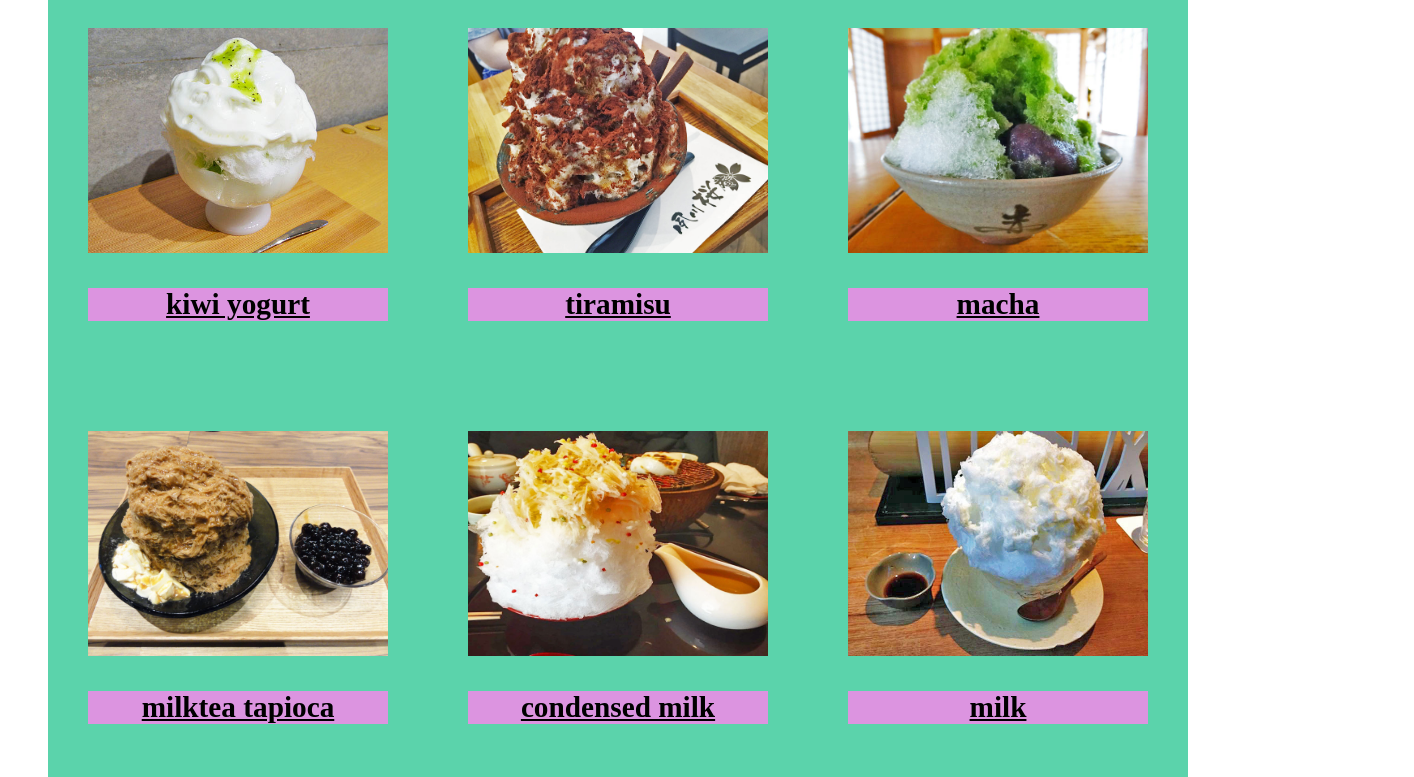
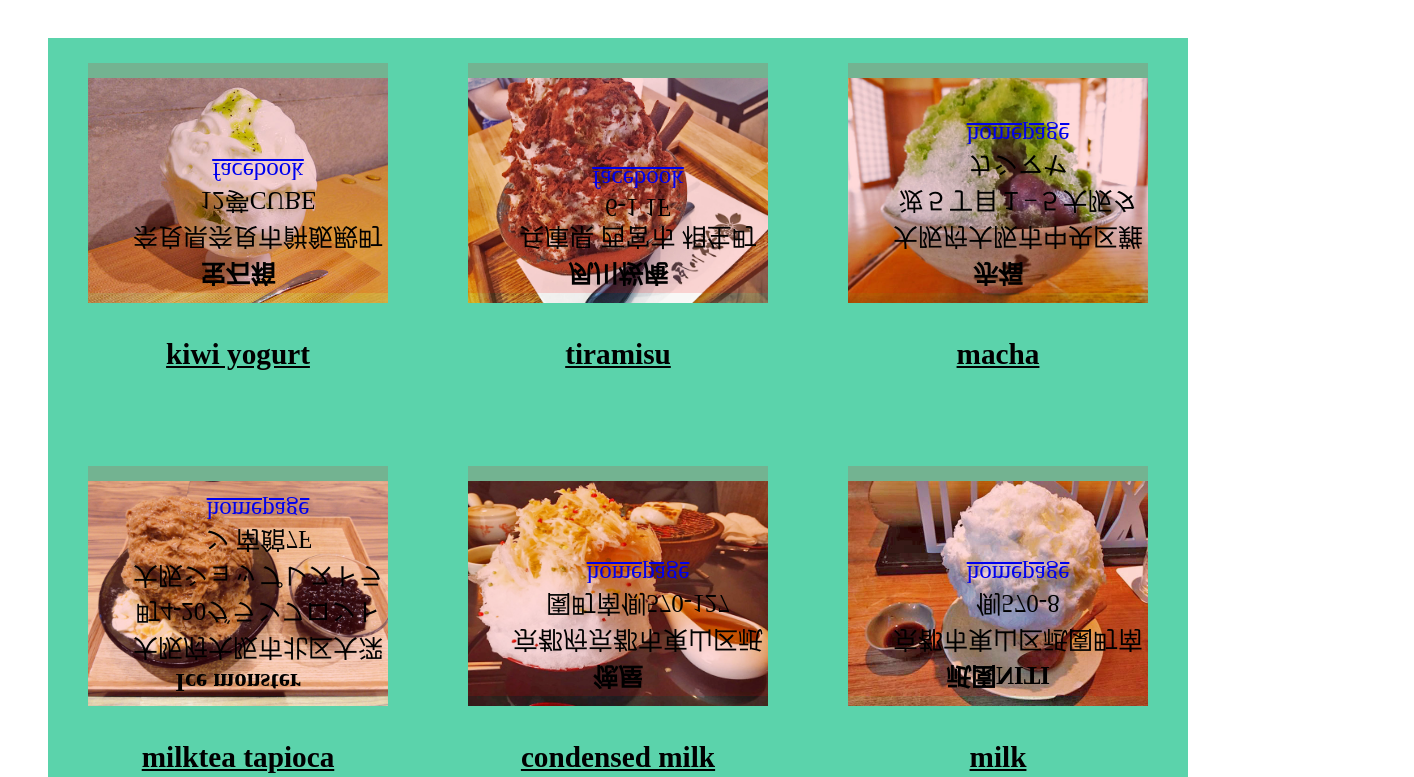
Before and after one commit to Aika918/original_website, a plain HTML site: page index.html in a window 1280 px wide. Shown: the part 835-1612 px from the top of the page, 1414 px wide, since content can reach past the window. Drawn offline with Linux system fonts and the light colour scheme.

Commit message:
写真の上に住所等の情報を入れたら、他のエフェクトがなくなってしまいました涙

```diff
--- a/index.html
+++ b/index.html
@@ -36,36 +36,65 @@
 <!--ここからmain・taste!-->
    <div id= "Taste">
    <h2>Taste</h2>
-   <div class="Taste">
    <ul class="Taste">
      <li>
+       <div class="pic">
        <img src="09.jpg" alt="kiwi" width="300">
+     </div>
        <h3>kiwi yogurt</h3>
+       <dl>
+        <dt><strong>宝石箱</strong></dt>
+         <dd>奈良県奈良市餅飯殿町12夢CUBE</dd>
+         <dd><a href="https://www.facebook.com/housekibaco/" target="_blank">facebook</a></dd>
+       </dl>
      </li>
      <li>
        <img src="IMG_9303.jpg" alt="tiramisu" width="300">
        <h3>tiramisu</h3>
+       <dl>
+        <dt><strong>夙川桜庵</strong></dt>
+         <dd>兵庫県 西宮市 相生町 6-1 1F</dd>
+         <dd><a href="https://www.facebook.com/syukugawasakuraan/" target="_blank">facebook</a></dd>
+       </dl>
      </li>
      <li>
        <img src="akafuku.jpg" alt="macha" width="300">
        <h3>macha</h3>
+       <dl>
+        <dt><strong>赤福</strong></dt>
+         <dd>大阪府大阪市中央区難波５丁目１−５大阪タカシマヤ</dd>
+         <dd><a href="http://www.akafuku.co.jp" target="_blank">homepage</a></dd>
+       </dl>
      </li>
      <li>
        <img src="20150430193633.jpg" alt="milktea tapioca" width="300">
        <h3>milktea tapioca</h3>
-       <h3></h3>
+       <dl>
+        <dt><strong>Ice monster</strong></dt>
+         <dd>大阪府大阪市北区大深町4-20グランフロント大阪ショップレストラン 南館7F</dd>
+         <dd><a href="http://ice-monster.co.jp" target="_blank">homepage</a></dd>
+       </dl>
      </li>
      <li>
        <img src="condensedmilk.jpg" alt="condensed milk" width="300">
        <h3>condensed milk</h3>
+       <dl>
+        <dt><strong>徳屋</strong></dt>
+         <dd>京都府京都市東山区祇園町南側570-127</dd>
+         <dd><a href="http://gion-tokuya.jp" target="_blank">homepage</a></dd>
+       </dl>
        <h3></h3>
      </li>
      <li>
        <img src="milk.jpg" alt="milk" width="300">
        <h3>milk</h3>
+       <dl>
+        <dt><strong>祇園NITI</strong></dt>
+         <dd>京都市東山区祗園町南側570-8</dd>
+         <dd><a href="http://www.gion-niti.com" target="_blank">homepage</a></dd>
+       </dl>
      </li>
    </ul>
- </div>
  </div>
 
 <!--ここからproduct!-->
--- a/style.css
+++ b/style.css
@@ -37,9 +37,16 @@
 
 }
 
+/*??なんで全体の色が変わらない？？*/
+.Taste {
+	width: 100%;
+	background-color: #5BD3AB;
+	perspective: 1000px;
+ -webkit-perspective: 1000px;
+}
+
 #Taste {
 	text-align: center;
-	float:left
 	display: inline-block;
 }
 
@@ -47,18 +54,45 @@
 	float: left;
 	display: inline-block;
 	padding: 40px;
-	font-family: Fredoka One;
+	font-family: ヒラギノ丸ゴ ProN W4;
 	font-size: 25px;
 	text-decoration: underline;
 	background-color: #5BD3AB;
 	text-align: center;
+	position: relative;
 }
+
+dl {
+	position: absolute;
+	top:0;
+	background-color:rgba(255,0,0,0.15);;
+  transform: rotateX(-180deg);
+  -webkit-transform: rotateX(-180deg);
+	width:300px;
+	height: 230px;
+	text-align: center;
+}
+
+dl:hover {
+	transform: rotateX(0);
+  -webkit-transform: rotateX(0);
+}
+
+/*backface-visibilityどこに入れる？*/
+
+.pic {
+	perspective: 1000px;
+  -webkit-perspective: 1000px;;
+}
+
+.pic:hover {
+  transform: rotateX(180deg);
+  -webkit-transform: rotateX(180deg);
 
 .Taste h3 {
 	background-color: #DC94E0;
 	font-color: black;
 }
-
 
 
 #Product h3 {
@@ -82,7 +116,7 @@
 	float: left;
 	margin-left: 50px;
 	margin-right: 700px;
-	top: 700px;
+	top: 70px;
 	left: 30px;
 	border-radius: 20px;
 }
@@ -120,7 +154,7 @@
 	font-family: HG丸ｺﾞｼｯｸM-PRO;
 	width: 300px;
 	float: left;
-	top: 700px;
+	top: 50px;
 	left: 1100px;
 	-webkit-border-radius: 20px;
 }
```
Also changed, not shown: shaved ice/09.jpg (deleted), shaved ice/20150430193633.jpg (deleted), shaved ice/3657758.jpg (deleted), shaved ice/IMG_1071.jpg (deleted), shaved ice/IMG_1638.jpg (deleted), shaved ice/IMG_8856.jpg (deleted), shaved ice/IMG_9303.jpg (deleted), shaved ice/Unknown.jpeg (deleted), shaved ice/maxresdefault.jpg (deleted), shaved ice/shaved ice.gif (deleted), shaved ice/uploaded.jpg (deleted), shaved ice/赤福かき氷.jpg (deleted), 2 other files.
